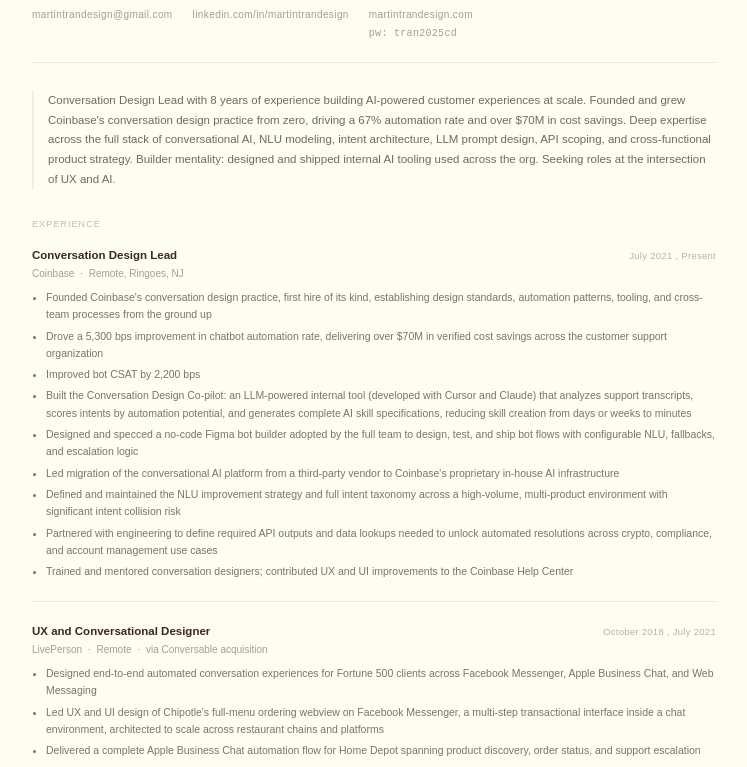
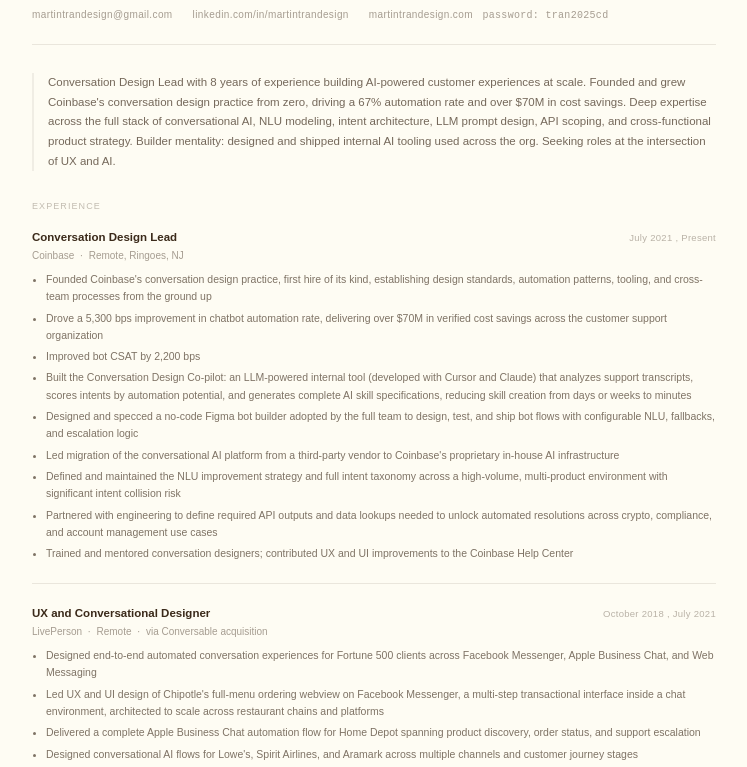
Before and after one commit to martintrandesign-cmd/martin-portfolio, a plain HTML site: page martin-tran-resume.html in a window 1280 px wide. Shown: the part 111-878 px from the top of the page, without its empty margins (266-1013 px from the left). Drawn offline with Linux system fonts and the light colour scheme; a small style sheet from the web is missing.

Commit message:
Password inline next to domain, label as password

```diff
--- a/martin-tran-resume.html
+++ b/martin-tran-resume.html
@@ -201,10 +201,10 @@
     <div class="contact">
       <a href="mailto:martintrandesign@gmail.com">martintrandesign@gmail.com</a>
       <a href="https://www.linkedin.com/in/martintrandesign/" target="_blank">linkedin.com/in/martintrandesign</a>
-      <div style="display:flex;flex-direction:column;gap:3px;">
+      <span>
         <a href="https://www.martintrandesign.com" target="_blank" style="color:var(--text);text-decoration:none;">martintrandesign.com</a>
-        <span style="font-family:monospace;letter-spacing:0.03em;">pw: tran2025cd</span>
-      </div>
+        <span style="font-family:monospace;letter-spacing:0.03em;">&nbsp;password: tran2025cd</span>
+      </span>
     </div>
   </div>
 
```
